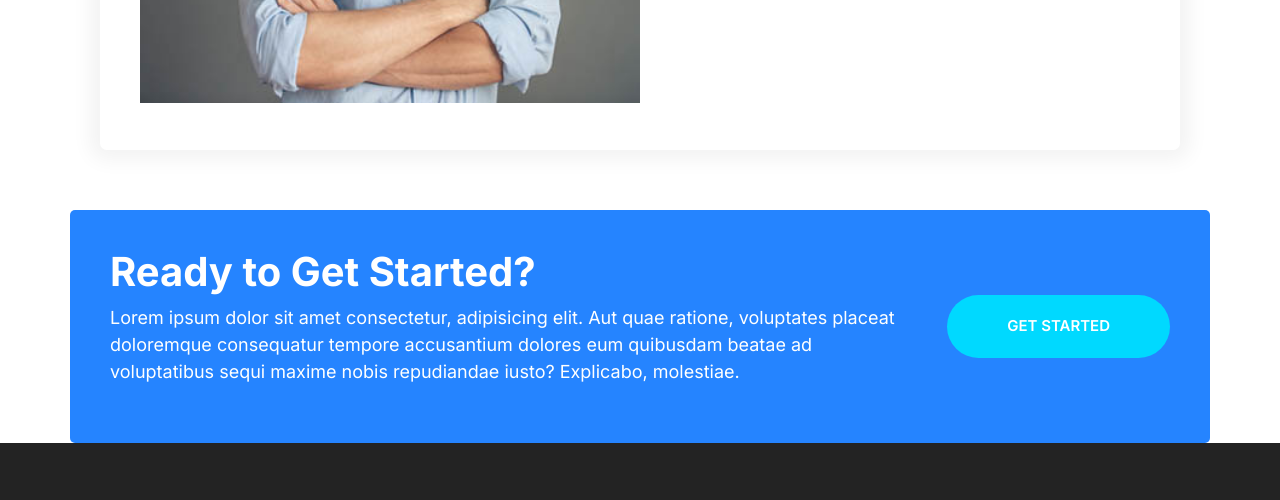
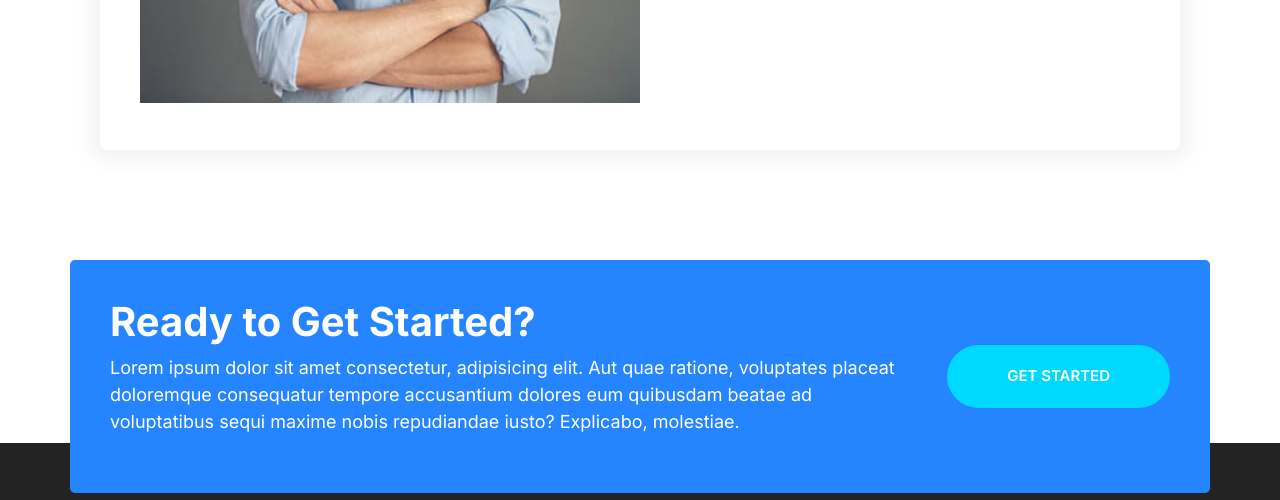
Before and after one commit to phateme-1105/web-host, a website built with Parcel: page index.html in a window 1280 px wide. Shown: the part 5559-6059 px from the top of the page. Built offline with nearby package versions, Linux system fonts and the light colour scheme.

Commit message:
move callout.

```diff
--- a/css/styles.css
+++ b/css/styles.css
@@ -434,6 +434,7 @@ right: -32px;
     padding: 4rem;
     border-radius: 5px;
 }
+
 .callout--primary{
     background: var(--color-primary);
     color: #fff;
@@ -739,3 +740,7 @@ transition: transform .3s;
     font-size: 1.5rem;
    }
 }
+/* Sign-up Callout */
+.callout-signup {
+    transform: translateY(5rem);
+  }
--- a/index.html
+++ b/index.html
@@ -371,7 +371,8 @@
         </div>
       </div>
     </section>
-    <div class="container callout callout--primary">
+    <div class="container">
+      <div class="callout callout--primary callout-signup">
         <div class="grid grid--1x2">
           <div class="callout__content">
             <h2 class="callout__heading">Ready to Get Started?</h2>
@@ -385,6 +386,7 @@
           <a href="#" class="btn btn--secondary btn--color btn--streched"
             >Get Started</a
           >
+        </div>
       </div>
     </div>
     <footer class="block block--dark footer">
```
Lines whose indentation alone changed are shown as unchanged.
